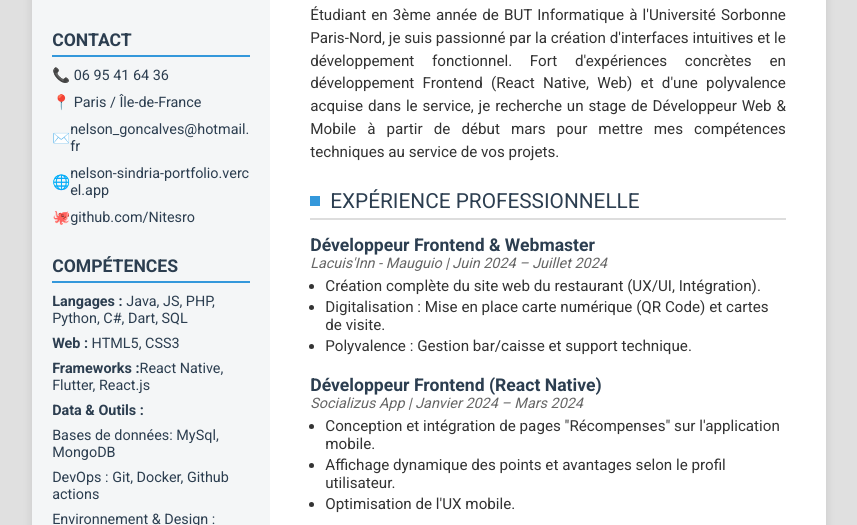
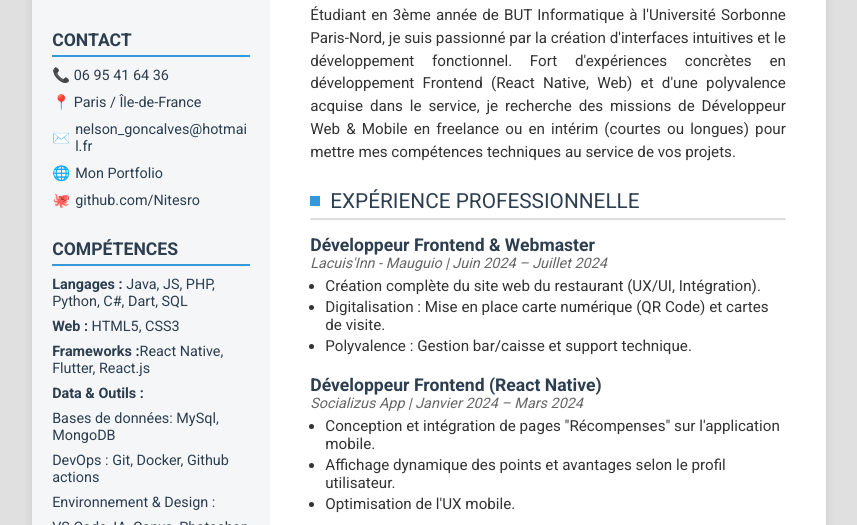
Before and after one commit to Nitesro/Portfolio, a website: page cv.html in a window 1280 px wide. Shown: the part 200-725 px from the top of the page, without its empty margins (211-1068 px from the left). Drawn offline with Linux system fonts and the light colour scheme.

Commit message:
Update cv.html

```diff
--- a/cv.html
+++ b/cv.html
@@ -84,7 +84,9 @@
             font-size: 0.9em;
             display: flex;
             align-items: center;
-            word-break: break-all;
+            gap: 5px;
+            word-break: break-word;
+            overflow-wrap: anywhere;
         }
 
         .contact-info a {
@@ -214,8 +216,7 @@
                 <div>📞 06 95 41 64 36</div>
                 <div>📍 Paris / Île-de-France</div>
                 <div>✉️ <a href="mailto:nelson_goncalves@hotmail.fr">nelson_goncalves@hotmail.fr</a></div>
-                <div>🌐 <a href="https://nelson-sindria-portfolio.vercel.app">nelson-sindria-portfolio.vercel.app</a>
-                </div>
+                <div>🌐 <a href="https://nelson-sindria-portfolio.vercel.app">Mon Portfolio</a></div>
                 <div>🐙 <a href="https://github.com/Nitesro">github.com/Nitesro</a></div>
             </div>
 
@@ -265,8 +266,8 @@
             <p class="profile-text">
                 Étudiant en 3ème année de BUT Informatique à l'Université Sorbonne Paris-Nord, je suis passionné par la
                 création d'interfaces intuitives et le développement fonctionnel. Fort d'expériences concrètes en
-                développement Frontend (React Native, Web) et d'une polyvalence acquise dans le service, je recherche un
-                stage de Développeur Web & Mobile à partir de début mars pour mettre mes compétences techniques au
+                développement Frontend (React Native, Web) et d'une polyvalence acquise dans le service, je recherche des
+                missions de Développeur Web & Mobile en freelance ou en intérim (courtes ou longues) pour mettre mes compétences techniques au
                 service de vos projets.
             </p>
 
```
